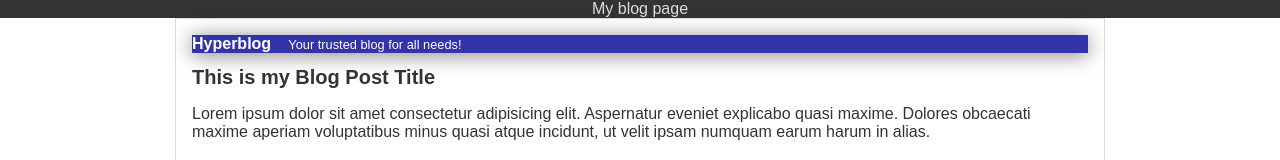
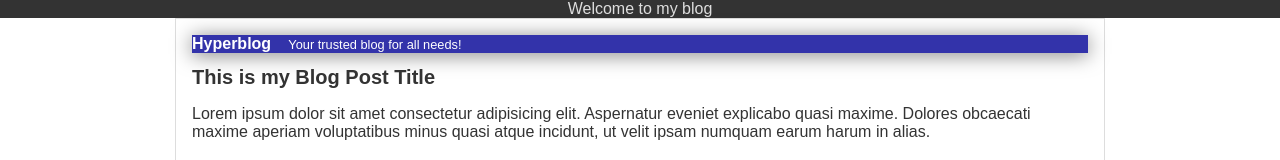
Before and after one commit to joservz/test-blog, a plain HTML site: page index.html in a window 1280 px wide. Shown: the top 160 px of the page. Drawn offline with Linux system fonts and the light colour scheme.

Commit message:
Changed header title
I needed to.

```diff
--- a/index.html
+++ b/index.html
@@ -9,7 +9,7 @@
 </head>
 <body>
     <header>
-        My blog page
+        Welcome to my blog
     </header>
     <div id="container">
         <div id="header">
```
